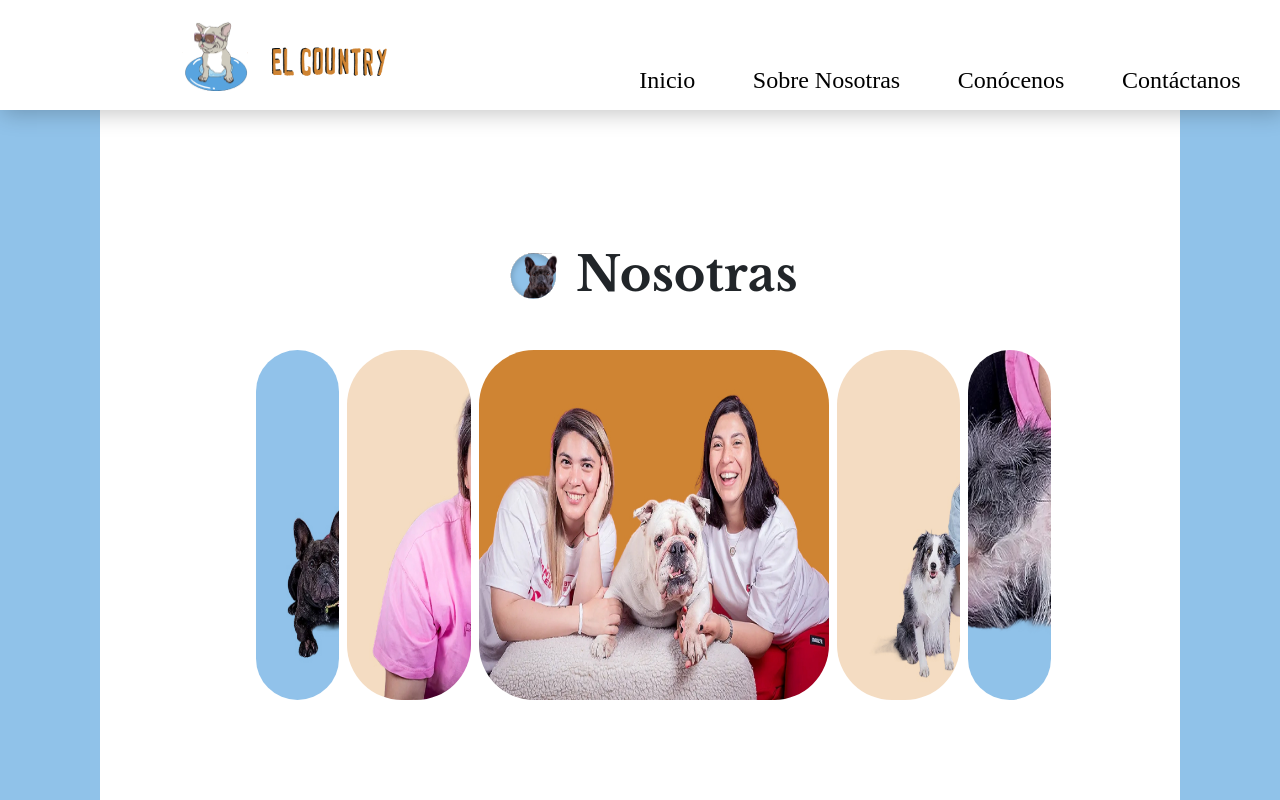
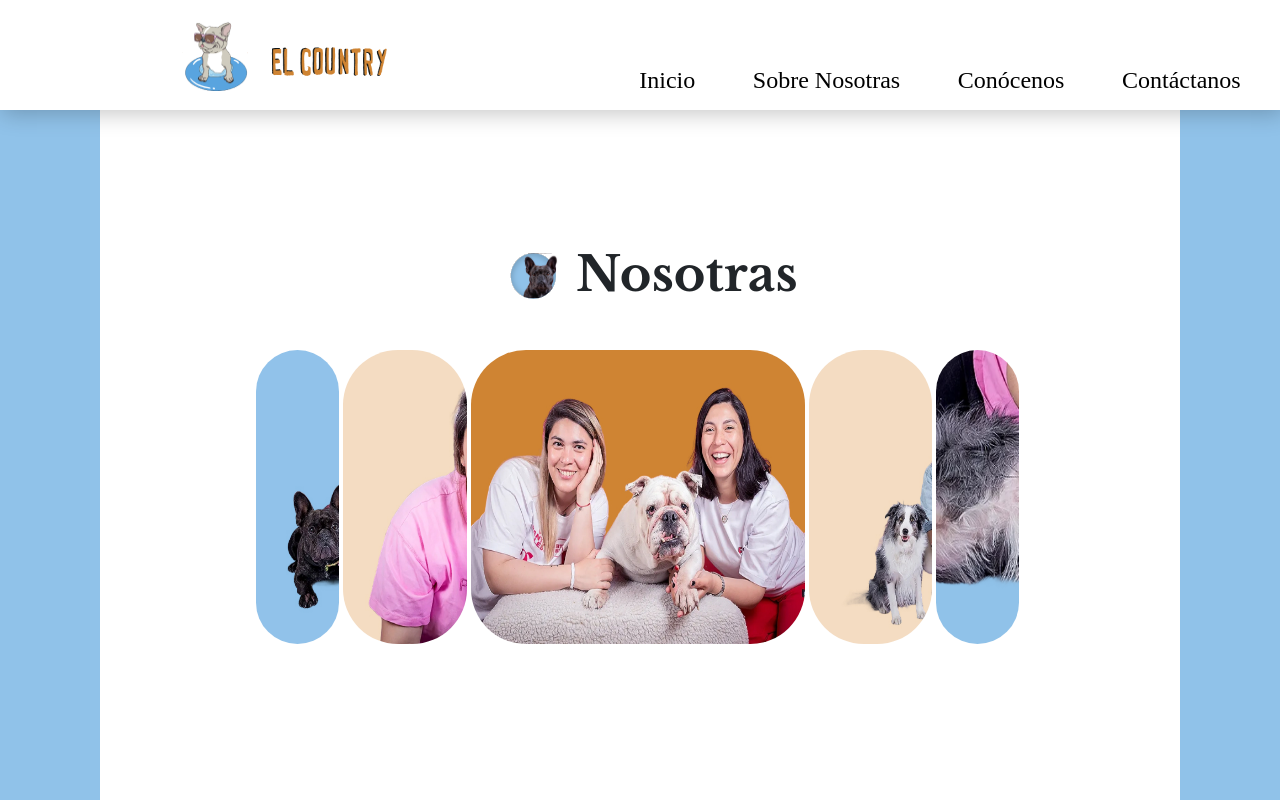
Before and after one commit to JaRafCaPer/guarderia_el_country, a React (Create React App) app: page /conocenos in a window 1280 px wide. Shown: the top 800 px of the page. Built offline with nearby package versions, Linux system fonts and the light colour scheme.

Commit message:
Haciendo cambios en las imagens de carousel

```diff
--- a/src/components/Conocenos/Conocenos.css
+++ b/src/components/Conocenos/Conocenos.css
@@ -61,7 +61,7 @@
     flex-direction: row;
     align-items: center;
     margin: auto;
-    gap: 8px;
+    gap: 4px;
 }
 .slide2{
     margin: 0px;
@@ -71,14 +71,14 @@
 
 .imgCar{
     max-width: 27.3437vw;
-    height: 350px;
+    height: 36.7vh;
     border-radius: 30px;
     overflow: hidden;
 }
 
 .colCar{
     width: 6.5104vw;
-    height: 350px;
+    height: 36.7vh;
     overflow: hidden;
     position: relative;
     border-radius: 75px;
@@ -88,7 +88,7 @@
 
 .colCar1{
     width: 9.6354vw;
-    height: 350px;
+    height: 36.7vh;
     flex-shrink: 0;
     border-radius: 55px;
     background: #FFF;
@@ -97,7 +97,7 @@
 }
 .colCar2{
     width: 9.6354vw;
-    height: 350px;
+    height: 36.7vh;
     flex-shrink: 0;
     border-radius: 55px;
     background: #FFF;
@@ -106,7 +106,7 @@
 }
 .colCar3{
     width: 9.6354vw;
-    height: 350px;
+    height: 36.7vh;
     flex-shrink: 0;
     border-radius: 55px;
     background: #FFF;
@@ -115,7 +115,7 @@
 }
 .colCar4{
     width: 6.5104vw;
-    height: 350px;
+    height: 36.7vh;
     overflow: hidden;
     position: relative;
     border-radius: 75px;
@@ -123,8 +123,8 @@
     transition: all 0.7s ease;
 }
 .colCarT {
-    width: 27.3437vw;
-    height: 350px;
+    width: 26.11vw;
+    height: 36.7vh;
     border-radius: 55px;
     background: #FFF;
     transition: all 0.7s ease;
```
